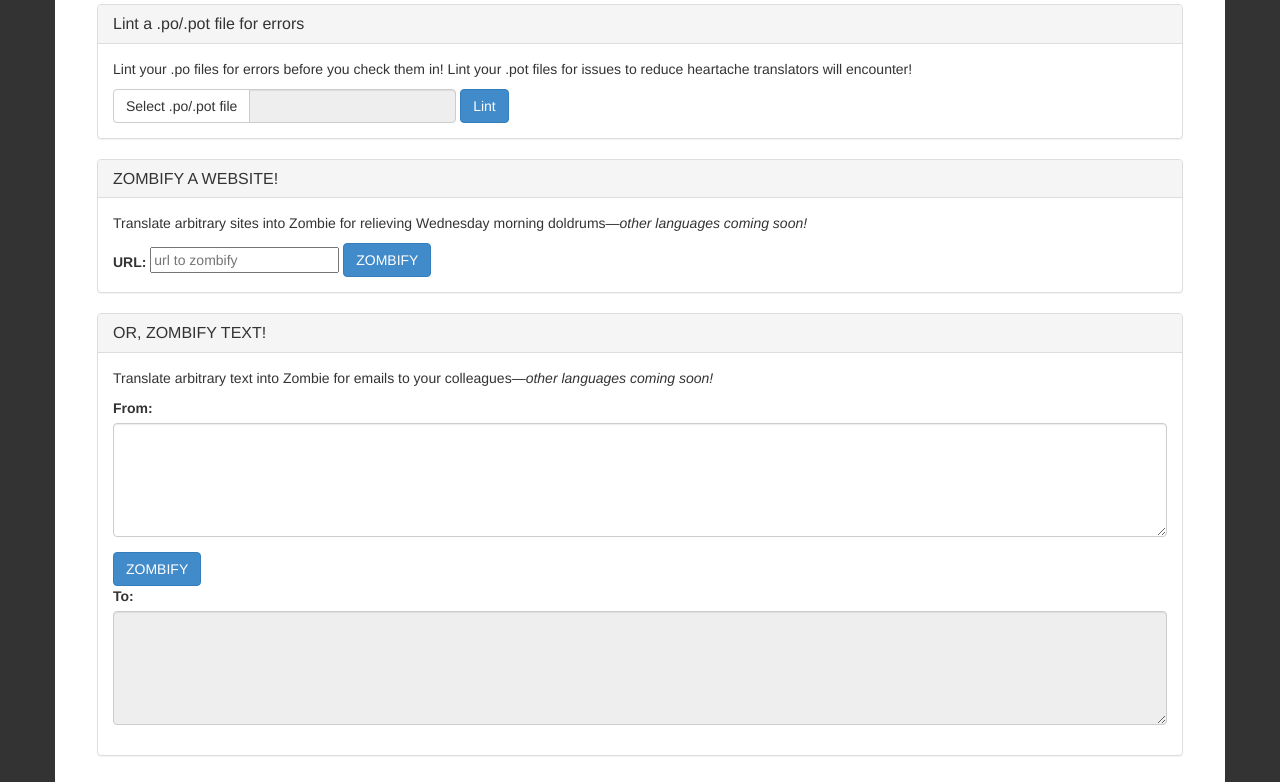
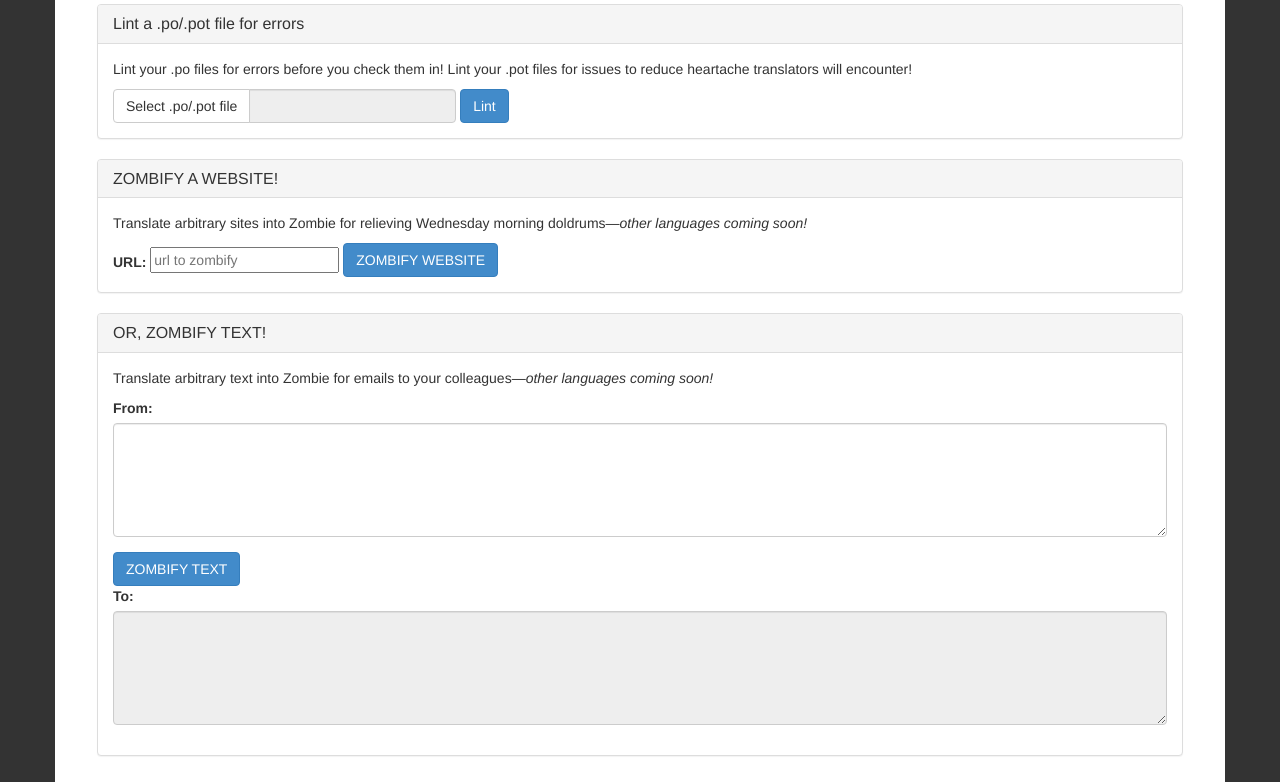
Before and after one commit to willkg/denise, a Python web app: template denise/base/jinja2/index.html in a window 1280 px wide. Shown: the part 337-1119 px from the top of the page. Run offline with Jinja, Linux system fonts and the light colour scheme; the template is opened without the code that fills it, so the values that code supplies are empty.

Commit message:
Fix buttons

```diff
--- a/denise/base/jinja2/index.html
+++ b/denise/base/jinja2/index.html
@@ -60,7 +60,7 @@
         <label class="control-label" for="url">URL:</label>
         <input type="url" id="url" name="urltotranslate" placeholder="url to zombify" value="{{ urltotranslate }}"/>
       </div>
-      <button type="submit" class="btn btn-primary">ZOMBIFY</button>
+      <button type="submit" class="btn btn-primary">ZOMBIFY WEBSITE</button>
     </form>
   </div>
 </div>
@@ -79,7 +79,7 @@
         <label class="control-label" for="zombifyInput">From:</label>
         <textarea class="form-control" id="zombifyInput" name="text" rows="5">{{ text }}</textarea>
       </div>
-      <button class="btn btn-primary" type="submit">ZOMBIFY</button>
+      <button class="btn btn-primary" type="submit">ZOMBIFY TEXT</button>
       <div class="form-group">
         <label class="control-label" for="zombifyOutput">To:</label>
         <textarea class="form-control" id="zombifyOutput" rows="5" readonly="">{{ translatedstring }}</textarea>
```
